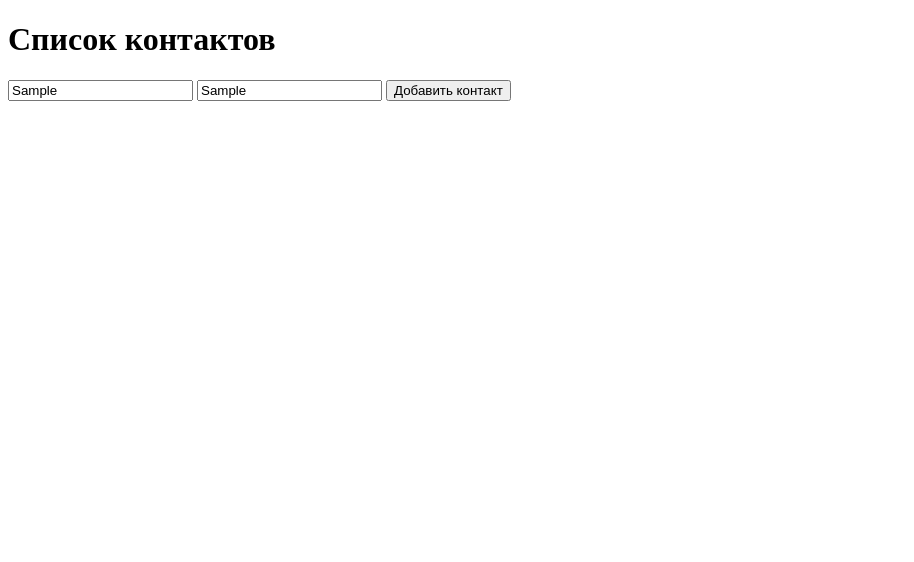
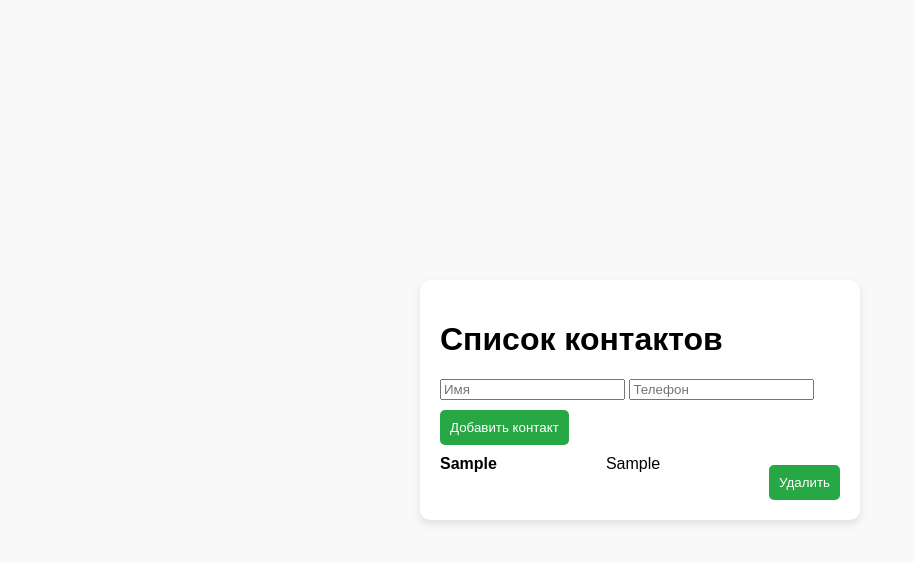
Before and after one commit to Mokkento12/contacts-list, a plain HTML site: page index.html in a window 1280 px wide. Both pictures are taken after typing "Sample", "Sample" into the empty fields and a click on the button "Добавить контакт". Shown: the whole page, without its empty margins (0-914 px from the left). Drawn offline with Linux system fonts and the light colour scheme.

Commit message:
Добавлены скрипты

```diff
--- a/index.html
+++ b/index.html
@@ -4,15 +4,17 @@
     <meta charset="UTF-8">
     <meta name="viewport" content="width=device-width, initial-scale=1.0">
     <title>Список контактов</title>
+    <link rel="stylesheet" href="style.css">
 </head>
 <body>
     <div class="container">
         <h1>Список контактов</h1>
         <input type="text" id="name" placeholder="Имя">
         <input type="text" id="phone" placeholder="Телефон">
-        <button>Добавить контакт</button>
+        <button onClick="addContact()">Добавить контакт</button>
         <div id="contactList"></div>
     </div>
     <!-- /.container -->
+    <script src="script.js"></script>
 </body>
 </html>
--- /dev/null
+++ b/script.js
@@ -0,0 +1,44 @@
+const contactList = document.getElementById("contactList");
+
+const contacts = [];
+
+function addContact() {
+  const name = document.getElementById("name").value;
+  const phone = document.getElementById("phone").value;
+
+  if (name && phone) {
+    contacts.push({ name, phone });
+
+    // Сбрасываем значения полей ввода
+    document.getElementById("name").value = "";
+    document.getElementById("phone").value = "";
+
+    // Обновляем список контактов
+    updateContacts();
+  }
+}
+
+function updateContacts() {
+  contactList.innerHTML = contacts
+    .map(
+      (contact) =>
+        `
+        <div class="contact">
+          <span class="contact-name">${contact.name}</span>
+          <span>${contact.phone}</span>
+          <button onclick="removeContact('${contact.name}')">Удалить</button>
+        </div>
+        `
+    )
+    .join("");
+}
+
+function removeContact(name) {
+  const index = contacts.findIndex((contact) => contact.name === name);
+
+  if (index > -1) {
+    contacts.splice(index, 1);
+
+    updateContacts();
+  }
+}
```
